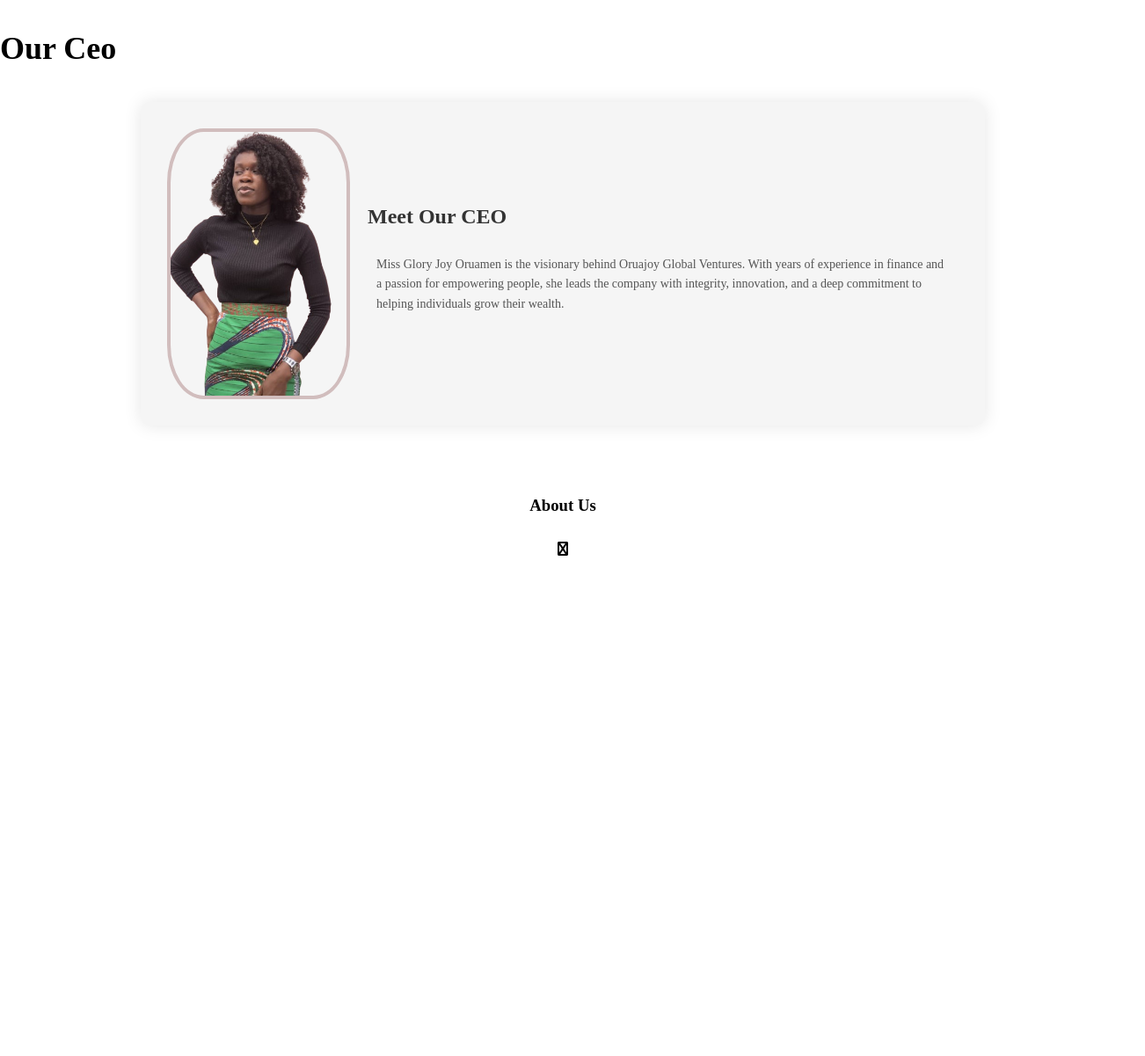
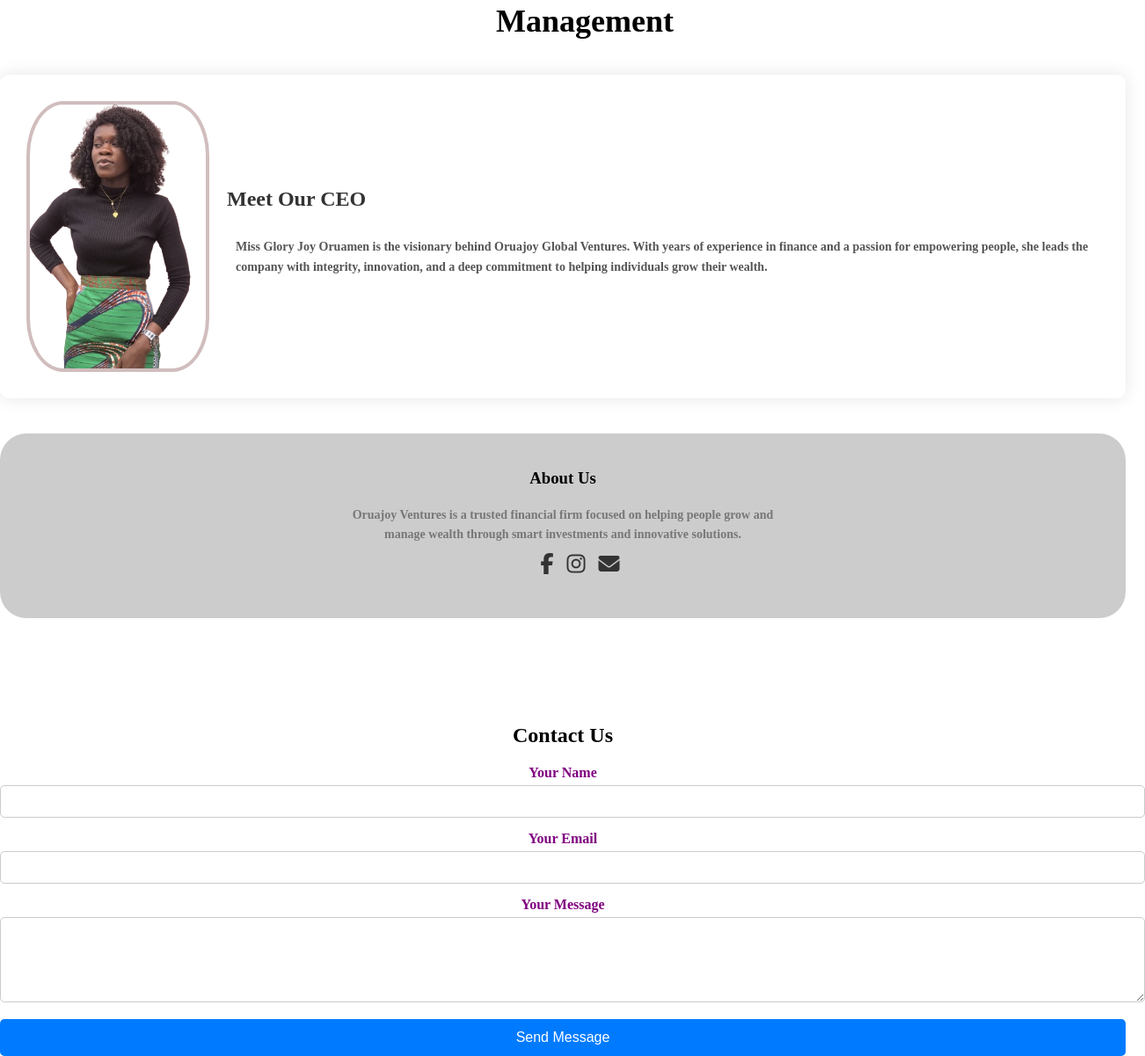
Before and after one commit to Christopher-782/ORUAJOY-ENTREPRISE, a plain HTML site: page index.html in a window 1280 px wide. Shown: the part 1301-2502 px from the top of the page at 88% size, 1302 px wide, since content can reach past the window. Before the commit the page ends 1965 px from the top, so only its background shows below. Drawn offline with Linux system fonts and the light colour scheme.

Commit message:
Updated
form

```diff
--- a/index.html
+++ b/index.html
@@ -5,19 +5,20 @@
   <meta name="viewport" content="width=device-width, initial-scale=1.0">
   <title>ORUAJOY GLOBAL VENTURES</title>
   <link rel="stylesheet" href="stylesheet.css"/>
-  <link rel="stylesheet" href="https://cdnjs.cloudflare.com/ajax/libs/font-awesome/6.4.0/css/all.min.css">
+  <link rel="stylesheet" href="https://cdnjs.cloudflare.com/ajax/libs/font-awesome/6.5.0/css/all.min.css">
+
   </head>
 <body>
-  <section class="header">
+  <section class="header" id="home">
     <nav>
       <a href="index.html"><img src="/Images/logorbg.png"/></a>
       <div class="nav-links" id="navlinks">
         <i class="fa fa-times" onclick="hideMenu()"></i>
         <ul>
-          <li><a href="">HOME</a></li>
-          <li><a href="">SERVICES</a></li>
-          <li><a href="">ABOUT</a></li>
-          <li><a href="">CONTACT US</a></li>
+          <li><a href="#Home" target="_blank">HOME</a></li>
+          <li><a href="#services" target="_blank">SERVICES</a></li>
+          <li><a href="#Management" target="_blank">MANAGEMENT</a></li>
+          <li><a href="#ContactUs" target="_blank">CONTACT US</a></li>
         </ul>
       </div>
       <i class="fa fa-bars menu-bar" onclick="showMenu()"></i>
@@ -35,7 +36,7 @@
 
 <!-- ------------SERVICES------- -->
 
-<section class="services">
+<section class="services" id="services">
 <h1>Services We Offer</h1>
 <p>You can choose from our wide variety of services</p>
 
@@ -66,26 +67,57 @@
 </section>
 
 <!-- Our ceo -->
-<section class="about">
-  <h1>Our Ceo</h1>
+<section class="Management" id="Management">
+  <h1>Management</h1>
   <div class="ceo-section">
   <img src="/Images/ceorbg.png" alt="CEO" class="ceo-image" />
   <div class="ceo-description">
     <h2>Meet Our CEO</h2>
     <p>
-      Miss Glory Joy Oruamen is the visionary behind Oruajoy Global Ventures. With years of experience in finance and a passion for empowering people,
+      <b>Miss Glory Joy Oruamen is the visionary behind Oruajoy Global Ventures. With years of experience in finance and a passion for empowering people,
       she leads the company with integrity, innovation, and a deep commitment to helping individuals grow their wealth.
-    </p>
+    </b></p>
   </div>
 </section>
 
 <!-- About page -->
 <section class="footer">
   <h3>About Us</h3>
-  <p></p>
+  <p><b>Oruajoy Ventures is a trusted financial firm focused on helping people grow and<br/> manage wealth through smart investments and innovative solutions.
+</b></p>
   <div class="icons">
-  <i class="fa fa-facebook"></i>
+  <a href=""><i class="fab fa-facebook-f"></i></a>
+  <a href="" target="_blank"><i class="fab fa-instagram"></i></a>
+  <a href=""><i class="fas fa-envelope"></i></a>
   </div>
+</section>
+
+<!-- CONTACT US -->
+<section class="contactUs" id="contactUs">
+<h2>Contact Us</h2>
+
+      <form action="https://formsubmit.co/christoperodion918@gmail.com" method="POST"></form>
+      <div class="form-group">
+        <label for="name">Your Name</label>
+        <input type="text" id="name" name="name" required>
+      </div>
+
+      <div class="form-group">
+        <label for="email">Your Email</label>
+        <input type="email" id="email" name="email" required>
+      </div>
+
+      <div class="form-group">
+        <label for="message">Your Message</label>
+        <textarea id="message" name="message" rows="5" required></textarea>
+      </div>
+
+      <button type="submit">Send Message</button>
+      <input type="hidden" name="_next" value="https://yourdomain.com/thank-you.html">
+
+    </form>
+  </div>
+
 </section>
 <!-- --------javaScript for toogle Menus------------ -->
   <script>
--- a/stylesheet.css
+++ b/stylesheet.css
@@ -122,10 +122,15 @@ nav .fa{
 
 /* -------Services------ */
 .services{
-  width: 80%;
+  width: 100%;
   margin: auto;
   text-align: center;
   padding-top: 100px;
+   background: linear-gradient(rgba(255, 255, 255, 0.7)),
+              url('/Images/BCKIMG1.jpg');
+  background-size: cover;
+  background-position: center;
+  position: relative;
 }
 h1{
   font-size: 36px;
@@ -174,15 +179,20 @@ box-shadow: 0 0 20px 0px rgba(0, 0, 0, 0.2);
 
 /* ceo page */
 
+.Management h1{
+  text-align: center;
+  padding-left: 50px;
+}
+
+
 .ceo-section {
   display: flex;
   align-items: center;
   gap: 20px;
-  background-color: #f5f5f5;
   padding: 30px;
   border-radius: 10px;
   margin: 40px auto;
-  max-width: 900px;
+  max-width: 100%;
   justify-items: center;
   box-shadow: 0 0 20px rgba(0,0,0,0.1);
 }
@@ -226,10 +236,108 @@ h1{
   width: 100%;
   text-align: center;
   padding: 30px 0;
+  background: rgba(0, 0, 0, 0.2);
+  border-radius: 30px;
+  height: 150px;
 }
 
 .footer h4{
   margin-bottom: 25px;
   margin-top: 20px;
-  font-weight: 600;
+  font-weight: 800px;
+
 }
+
+.icons {
+    display: flex;
+    gap: 15px;
+    padding-left: 48%;
+    color: white;
+  }
+
+  .icons a {
+    font-size: 24px;
+    color: #333;
+    text-decoration: none;
+  }
+
+  .icons a::after{
+    content: '';
+    width: 0;
+    height: 2px;
+    background: #f44336;
+    display: block;
+    margin: auto;
+    transition: 0.5s;
+  }
+
+  .icons a:hover::after{
+    width: 100%;
+  }
+
+  .icons p{
+    color: white;
+  }
+
+  .ContactUS {
+      font-family: Arial, sans-serif;
+      background: #f9f9f9;
+      max-width: 600px;
+      margin: auto;
+      background: #fff;
+      padding: 30px;
+      border-radius: 10px;
+      box-shadow: 0 0 10px rgba(0,0,0,0.1);
+    }
+
+.contactUs h2{
+  text-align: center;
+  margin-bottom: 20px;
+  margin-top: 20px;
+}
+
+.form-group {
+  margin-bottom: 15px;
+  color: purple;
+}
+.form-group label {
+      display: block;
+      margin-bottom: 5px;
+      font-weight: bold;
+}
+
+.form-group input,
+    .form-group textarea {
+      width: 100%;
+      padding: 10px;
+      border: 1px solid #ccc;
+      border-radius: 5px;
+    }
+
+    .form-group textarea {
+      resize: vertical;
+    }
+
+    button {
+      width: 100%;
+      padding: 12px;
+      background: #007bff;
+      color: white;
+      border: none;
+      border-radius: 5px;
+      font-size: 16px;
+      cursor: pointer;
+    }
+
+    button:hover {
+      background: #0056b3;
+    }
+    .contactUs {
+  width: 100%;
+  margin: auto;
+  text-align: center;
+  padding-top: 100px;
+  background-size: cover;
+  background-position: center;
+  position: relative;
+    }
```
Also changed, not shown: Thank_you.html (added, +61 -0 lines), 1 other file.
